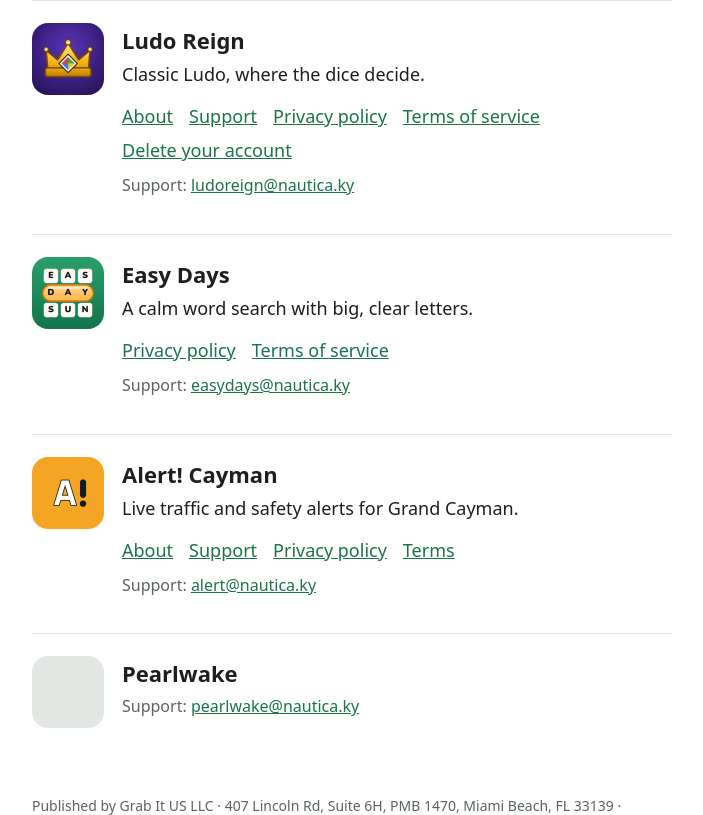
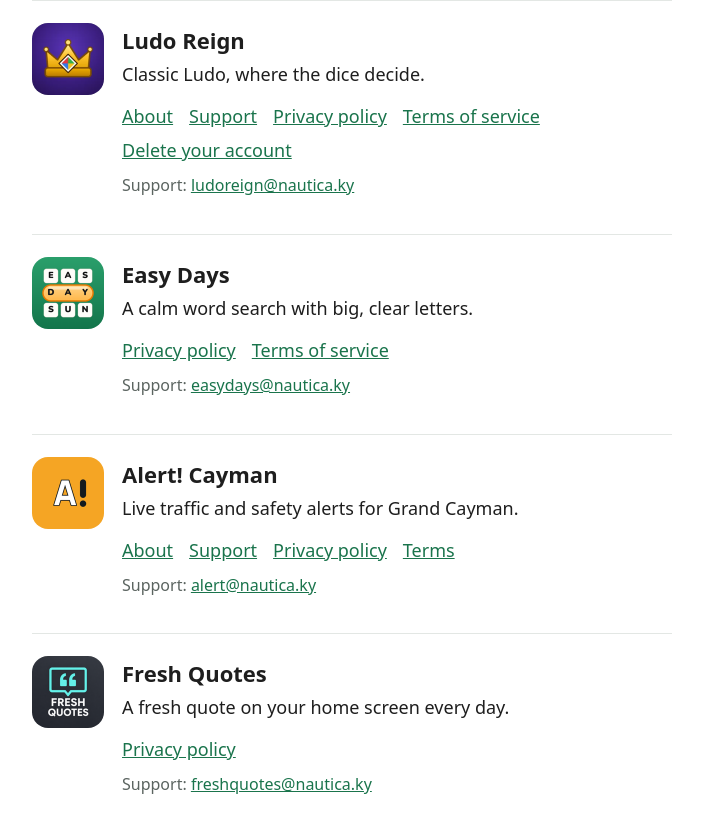
Before and after one commit to gebanks19/nautica-site, a plain HTML site: page index.html in a window 1280 px wide. Shown: the part 102-917 px from the top of the page, without its empty margins (288-991 px from the left). Drawn offline with Linux system fonts and the light colour scheme.

Commit message:
Home page: add Fresh Quotes to the app list
Brief FRESH_QUOTES_002, item 10. The icon is the app's 512 px Play Store
icon scaled to 144 px, like the other entries.

Co-Authored-By: Claude Fable 5.2 <noreply@anthropic.com>

```diff
--- a/index.html
+++ b/index.html
@@ -38,6 +38,15 @@
 </div>
 </li>
 <li class="app">
+<img src="/assets/icons/fresh-quotes.png" alt="" width="72" height="72">
+<div>
+<h2>Fresh Quotes</h2>
+<p>A fresh quote on your home screen every day.</p>
+<ul class="links"><li><a href="/fresh-quotes/privacy/">Privacy policy</a></li></ul>
+<p class="email">Support: <a href="mailto:freshquotes@nautica.ky">freshquotes@nautica.ky</a></p>
+</div>
+</li>
+<li class="app">
 <span class="noicon"></span>
 <div>
 <h2>Pearlwake</h2>
```
Also changed, not shown: assets/icons/fresh-quotes.png (added), 1 other file.
